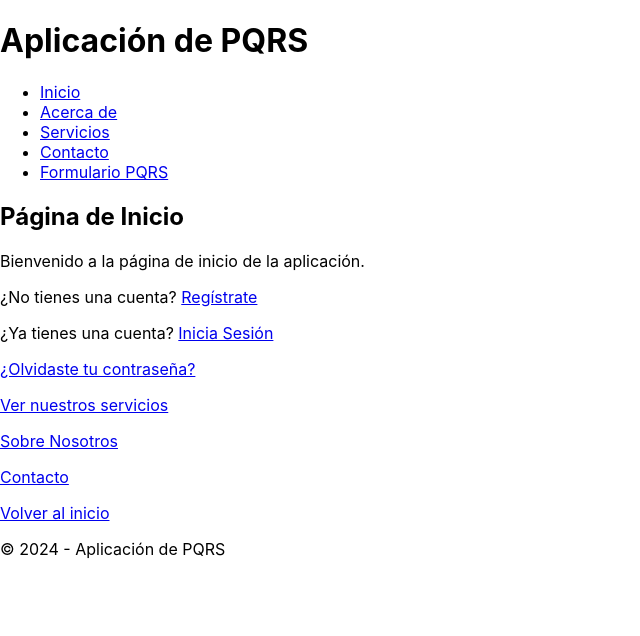
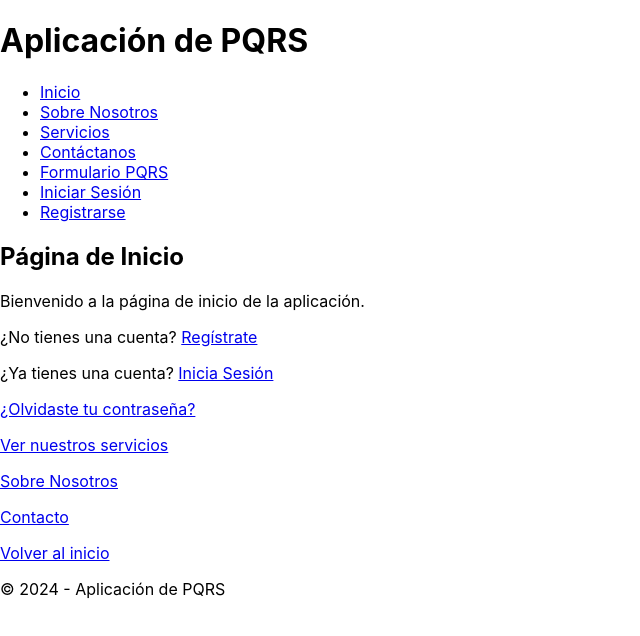
Before and after one commit to ramonsolis11/PQRS_Platform_ReactApp, a React (Create React App) app: page / in a window 1280 px wide. Shown: the top 636 px of the page, without its empty margins (0-640 px from the left). Built offline with nearby package versions, Linux system fonts and the light colour scheme.

Commit message:
"Update App.js"

```diff
--- a/src/App.js
+++ b/src/App.js
@@ -1,10 +1,12 @@
 import React from 'react';
-import { BrowserRouter as Router, Routes, Route } from 'react-router-dom';
+import { BrowserRouter as Router, Routes, Route, Link } from 'react-router-dom';
 import HomePage from './components/HomePage';
 import AboutPage from './components/AboutPage';
 import ServicesPage from './components/ServicesPage';
 import ContactPage from './pages/ContactPage';
 import PQRSForm from './components/PQRSForm';
+import LoginPage from './components/LoginForm';
+import RegisterPage from './components/RegisterForm';
 
 const App = () => {
   return (
@@ -13,11 +15,13 @@ const App = () => {
         <h1>Aplicación de PQRS</h1>
         <nav>
           <ul>
-            <li><a href="/">Inicio</a></li>
-            <li><a href="/about">Acerca de</a></li>
-            <li><a href="/services">Servicios</a></li>
-            <li><a href="/contact">Contacto</a></li>
-            <li><a href="/pqrs-form">Formulario PQRS</a></li>
+            <li><Link to="/">Inicio</Link></li>
+            <li><Link to="/about">Sobre Nosotros</Link></li>
+            <li><Link to="/services">Servicios</Link></li>
+            <li><Link to="/contact">Contáctanos</Link></li>
+            <li><Link to="/pqrs-form">Formulario PQRS</Link></li>
+            <li><Link to="/login">Iniciar Sesión</Link></li>
+            <li><Link to="/register">Registrarse</Link></li>
           </ul>
         </nav>
 
@@ -27,6 +31,8 @@ const App = () => {
           <Route path="/services" element={<ServicesPage />} />
           <Route path="/contact" element={<ContactPage />} />
           <Route path="/pqrs-form" element={<PQRSForm />} />
+          <Route path="/login" element={<LoginPage />} />
+          <Route path="/register" element={<RegisterPage />} />
         </Routes>
 
         <footer>
```
